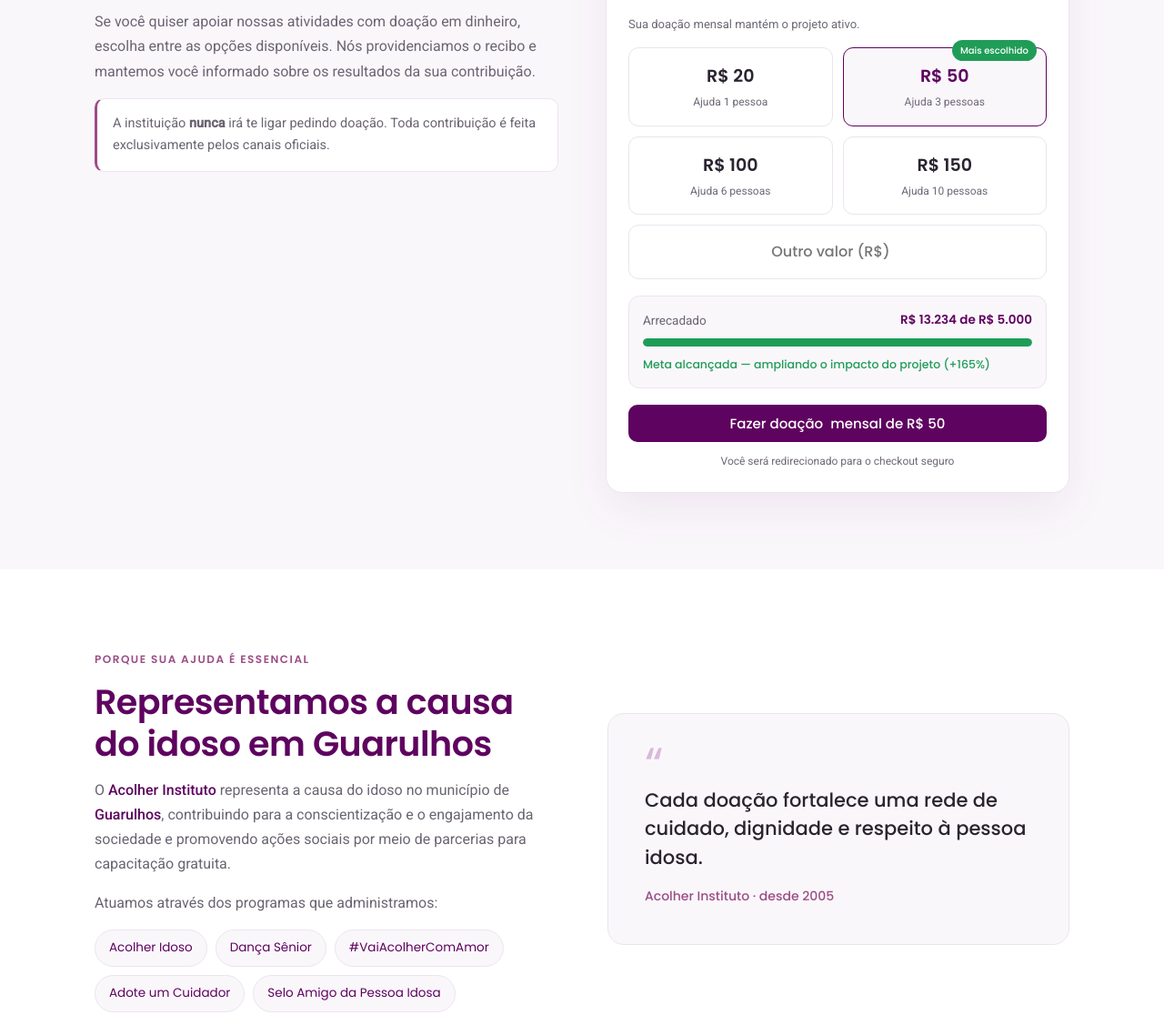
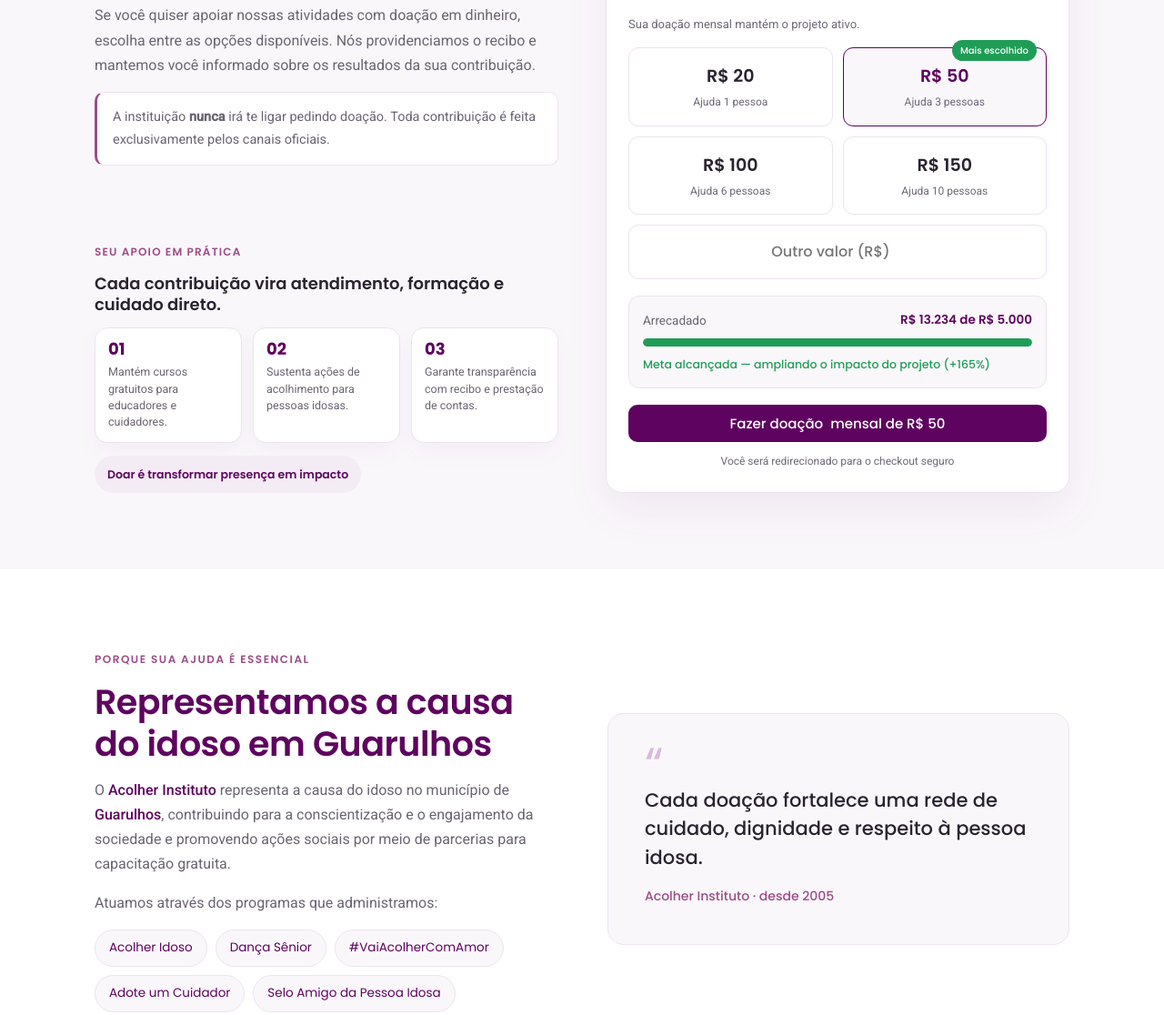
Before and after one commit to patrickcardosomoraes/ong-demo, a plain HTML site: page index.html in a window 1280 px wide. Shown: the part 1073-2189 px from the top of the page at 91% size. Drawn offline with Linux system fonts and the light colour scheme.

Commit message:
feat: adiciona painel de impacto na seção de doação e melhora cards de produtos

```diff
--- a/index.html
+++ b/index.html
@@ -78,11 +78,20 @@
   .trust .t b{color:var(--ink);font-weight:500}
   .trust .ic{color:var(--plum)}
   .doe{background:var(--lav)}
-  .doe-grid{display:grid;grid-template-columns:1fr 1fr;gap:52px;align-items:start}
+  .doe-grid{display:grid;grid-template-columns:1fr 1fr;gap:52px;align-items:stretch}
+  .doe-info{display:flex;flex-direction:column}
   .doe-info h2{font-size:clamp(25px,3.2vw,34px);font-weight:600;color:var(--plum);margin-bottom:16px;line-height:1.25;letter-spacing:-.5px}
   .doe-info p{color:var(--muted);font-size:16px;margin-bottom:16px}
   .doe-info .note{background:#fff;border:1px solid var(--line);border-left:3px solid var(--mauve);border-radius:10px;
     padding:15px 17px;font-size:14.5px;color:var(--muted)}
+  .impact-panel{margin-top:auto;padding-top:24px;display:grid;gap:14px}
+  .impact-panel .label{font-family:'Poppins';font-size:12px;font-weight:600;letter-spacing:1.2px;text-transform:uppercase;color:var(--mauve)}
+  .impact-panel .title{font-family:'Poppins';font-size:18px;font-weight:600;color:var(--ink);line-height:1.25}
+  .impact-grid{display:grid;grid-template-columns:repeat(3,minmax(0,1fr));gap:12px}
+  .impact-item{background:#fff;border:1px solid var(--line);border-radius:14px;padding:14px 14px 13px;box-shadow:0 10px 24px rgba(94,3,95,.04)}
+  .impact-item .n{font-family:'Poppins';font-weight:700;font-size:18px;color:var(--plum);line-height:1}
+  .impact-item .txt{margin-top:7px;font-size:12.5px;line-height:1.45;color:var(--muted)}
+  .impact-panel .mini-cta{display:inline-flex;align-items:center;justify-content:center;width:max-content;padding:10px 14px;border-radius:999px;background:var(--lav2);color:var(--plum);font-family:'Poppins';font-size:12.5px;font-weight:600}
   .card{background:#fff;border-radius:18px;border:1px solid var(--line);box-shadow:0 18px 50px rgba(94,3,95,.07);overflow:hidden}
   .card-head{padding:22px 24px;border-bottom:1px solid var(--line)}
   .card-head .camp{display:inline-flex;align-items:center;gap:7px;background:var(--lav2);color:var(--plum);border-radius:999px;
@@ -128,8 +137,8 @@
   .cards3{display:grid;grid-template-columns:repeat(3,1fr);gap:24px;margin-top:44px}
   .pcard{background:#fff;border-radius:16px;overflow:hidden;border:1px solid var(--line);transition:.2s}
   .pcard:hover{transform:translateY(-4px);box-shadow:0 16px 36px rgba(94,3,95,.08)}
-  .pcard .thumb{height:170px;background:var(--lav2);display:flex;align-items:center;justify-content:center}
-  .pcard .thumb img{height:110px;width:auto;object-fit:contain}
+  .pcard .thumb{height:240px;background:var(--lav2);display:flex;align-items:stretch;justify-content:stretch;overflow:hidden}
+  .pcard .thumb img{height:100%;width:100%;object-fit:cover}
   .pcard .pbody{padding:24px}
   .pcard h3{font-size:19px;font-weight:600;color:var(--plum);margin-bottom:9px}
   .pcard p{color:var(--muted);font-size:14.5px}
@@ -162,12 +171,14 @@
     .burger{display:block}
     .hero .wrap{grid-template-columns:1fr;gap:40px;padding:60px 24px}
     .doe-grid,.essencial .wrap,.viabiliza .wrap{grid-template-columns:1fr;gap:38px}
+    .impact-grid{grid-template-columns:1fr}
     .cards3{grid-template-columns:1fr}
     .fgrid{grid-template-columns:1fr 1fr}
     .section{padding:60px 0}
     .ctafinal .box{padding:36px 24px}
   }
   @media(max-width:520px){
+    .pcard .thumb{height:200px}
     .fgrid{grid-template-columns:1fr}
     .values{grid-template-columns:1fr}
     .topbar .left{display:none}
@@ -249,6 +260,25 @@
       <p>Doar é capaz de elevar a felicidade do doador, gerando bem-estar psicológico e emocional — ao mesmo tempo em que mantém vivos projetos que mudam vidas.</p>
       <p>Se você quiser apoiar nossas atividades com doação em dinheiro, escolha entre as opções disponíveis. Nós providenciamos o recibo e mantemos você informado sobre os resultados da sua contribuição.</p>
       <div class="note">A instituição <strong>nunca</strong> irá te ligar pedindo doação. Toda contribuição é feita exclusivamente pelos canais oficiais.</div>
+      <div class="impact-panel">
+        <div class="label">Seu apoio em prática</div>
+        <div class="title">Cada contribuição vira atendimento, formação e cuidado direto.</div>
+        <div class="impact-grid">
+          <div class="impact-item">
+            <div class="n">01</div>
+            <div class="txt">Mantém cursos gratuitos para educadores e cuidadores.</div>
+          </div>
+          <div class="impact-item">
+            <div class="n">02</div>
+            <div class="txt">Sustenta ações de acolhimento para pessoas idosas.</div>
+          </div>
+          <div class="impact-item">
+            <div class="n">03</div>
+            <div class="txt">Garante transparência com recibo e prestação de contas.</div>
+          </div>
+        </div>
+        <span class="mini-cta">Doar é transformar presença em impacto</span>
+      </div>
     </div>
 
     <div class="card">
```
